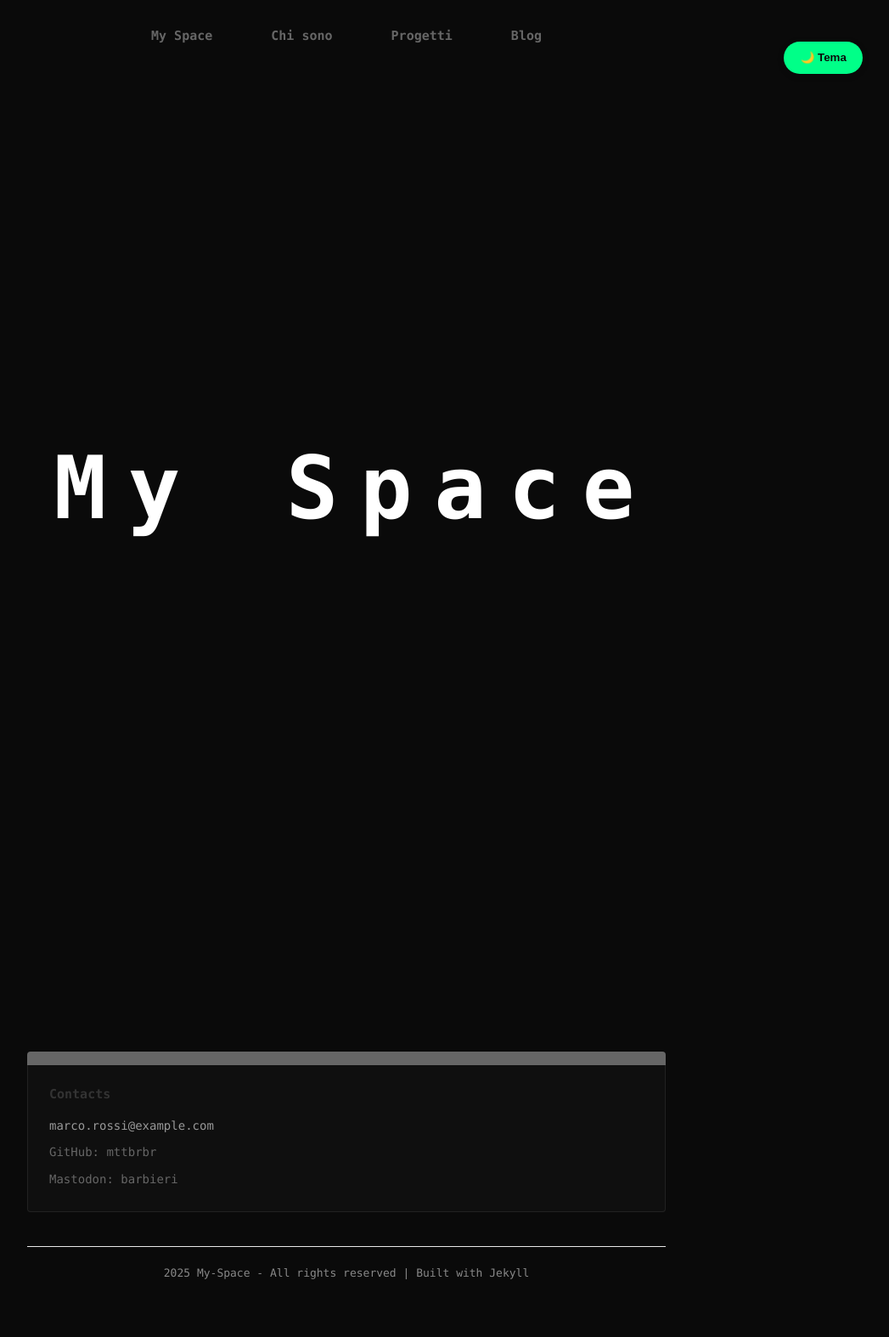
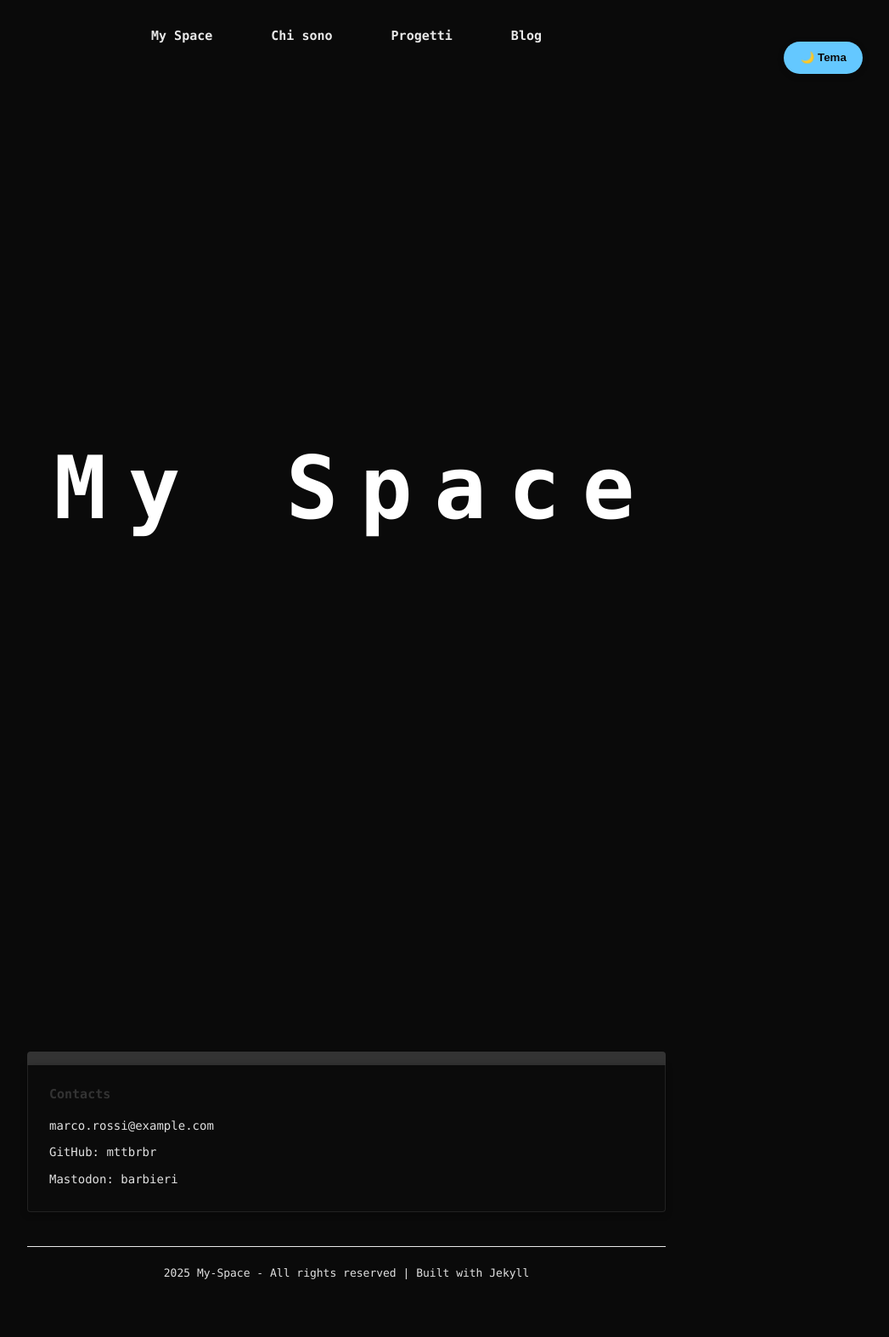
Before and after one commit to mttbrbr/mttbrbr.github.io, a Jekyll site: the page built from index.markdown, in a window 1280 px wide. Shown: the whole page at 85% size, without its empty margins (232-1279 px from the left). Built offline with Jekyll 4.4.1, drawn with Linux system fonts in a browser that asks for light colours; the list of posts is cut into pages by our own code.

Commit message:
Improvmnet of dark theme

```diff
--- a/_sass/custom.scss
+++ b/_sass/custom.scss
@@ -1105,13 +1105,13 @@
     .page-title {
       font-size: 28px !important;
       font-weight: 600 !important;
-      color: #333 !important;
+      color: var(--text-primary) !important; /* sostituito */
       margin: 0 0 15px 0 !important;
       line-height: 1.2;
     }
 
     .page-subtitle {
-      color: #666 !important;
+      color: var(--muted) !important; /* sostituito */
       font-size: 16px;
       margin: 0;
       font-style: italic;
@@ -1124,8 +1124,8 @@
     padding: 20px 0;
 
     .terminal-header {
-      background: #333;
-      color: #fff;
+      background: var(--panel) !important; /* sostituito */
+      color: var(--text-primary) !important; /* sostituito */
       padding: 12px 20px;
       font-size: 14px;
       font-weight: 500;
@@ -1134,11 +1134,12 @@
     }
 
     .terminal-content {
-      background: #f8f8f8;
-      border: 1px solid #e1e1e1;
+      background: var(--terminal-bg) !important; /* sostituito */
+      border: 1px solid var(--border) !important; /* sostituito */
       border-top: none;
       border-radius: 0 0 4px 4px;
       padding: 30px;
+      color: var(--text-primary) !important;
     }
 
     .terminal-output {
@@ -1146,7 +1147,7 @@
 
       > p {
         margin: 0 0 20px 0 !important;
-        color: #666 !important;
+        color: var(--muted) !important; /* sostituito */
         font-size: 15px !important;
         line-height: 1.7 !important;
       }
@@ -1166,7 +1167,7 @@
         height: 80px;
         border-radius: 50%;
         object-fit: cover;
-        border: 2px solid #ddd;
+        border: 2px solid var(--border) !important; /* sostituito */
         display: block;
       }
     }
@@ -1177,7 +1178,7 @@
       .profile-name {
         font-size: 28px !important;
         font-weight: 600 !important;
-        color: #333 !important;
+        color: var(--text-primary) !important; /* sostituito */
         margin: 0 0 10px 0 !important;
         line-height: 1.2;
       }
@@ -1188,11 +1189,11 @@
         p {
           margin: 0 0 6px 0 !important;
           font-size: 15px !important;
-          color: #666 !important;
+          color: var(--muted) !important; /* sostituito */
           line-height: 1.4;
 
           &.profile-field {
-            color: #555 !important;
+            color: var(--text-secondary) !important; /* sostituito */
             font-weight: 500 !important;
           }
         }
@@ -1202,7 +1203,7 @@
         p {
           margin: 0 0 12px 0 !important;
           font-size: 15px !important;
-          color: #555 !important;
+          color: var(--muted-2) !important; /* sostituito */
           line-height: 1.6;
 
           &:last-child {
@@ -1222,7 +1223,7 @@
       h3 {
         font-size: 15px !important;
         font-weight: 600 !important;
-        color: #333 !important;
+        color: var(--text-primary) !important; /* sostituito */
         margin: 0 0 8px 0 !important;
       }
 
@@ -1950,113 +1951,178 @@
   }
 }
 
-/* Theme variables e regole globali per supportare light/dark su tutte le pagine */
+/* Theme variables coerenti e regole base */
 :root {
+  --background: #0a0a0a;
+  --surface: #0f0f0f;
+  --panel: #121212;
+  --text-primary: #f5f7f8; /* resa più chiara rispetto al bianco pieno */
+  --text-secondary: #e1e1e1; /* leggermente più chiaro */
+  --muted: #bfbfbf; /* più leggibile per elementi secondari */
+  --muted-2: #9f9f9f; /* per sottotitoli e descrizioni */
+  --accent-blue: #64c8ff;
+  --accent: var(--accent-blue);
   --hex-green-1: #00ff88;
-  --background: #0a0a0a;
-  --text-primary: #ffffff;
-  --accent-blue: #64c8ff;
-  --surface: #0f0f0f; /* card / panel background */
-  --muted: #999999;   /* secondary text */
-  --muted-2: #666666; /* headings / less prominent */
-  --border: #222222;  /* thin borders */
-  --meta-bg: rgba(255,255,255,0.03);
+  --border: #222222;
+  --meta-bg: rgba(255,255,255,0.04);
   --btn-primary-bg: #333333;
   --btn-primary-color: #ffffff;
-  --btn-secondary-color: #666666;
+  --btn-secondary-color: #bfbfbf;
+  --link-color: #e8e8e8; /* link più visibili */
+  --link-hover: #ffffff;
+  --terminal-bg: #0b0b0b;
+  --card-shadow: rgba(0,0,0,0.30);
 }
 
 body {
-  /* Colori controllati dalle variabili per consentire il toggle globale */
   background: var(--background) !important;
   color: var(--text-primary) !important;
-  transition: background 0.25s, color 0.25s;
+  transition: background 0.3s, color 0.3s;
 }
 
 body.light-theme {
   --background: #f7f7f7;
-  --text-primary: #222222;
   --surface: #ffffff;
+  --panel: #fafafa;
+  --text-primary: #111111;
+  --text-secondary: #444444;
   --muted: #666666;
-  --muted-2: #444444;
+  --muted-2: #888888;
+  --accent-blue: #0077ff;
+  --accent: var(--accent-blue);
+  --hex-green-1: #00c96b;
   --border: #e8e8e8;
   --meta-bg: #f5f5f5;
   --btn-primary-bg: #333333;
   --btn-primary-color: #ffffff;
   --btn-secondary-color: #666666;
-}
-
-/* Apply variables to common components so toggle is global */
-
-/* Headings and main text */
-h1, h2, h3, h4, h5, h6, .page-heading {
-  color: var(--text-primary) !important;
-}
-
-p, li, .post-excerpt, .contact-list li, .footer-bottom p {
-  color: var(--muted) !important;
-}
-
-/* Links and navigation */
-a, a:visited {
-  color: var(--accent-blue) !important;
-}
-
-.site-nav .page-link {
-  color: var(--muted-2) !important;
+  --link-color: #333333;
+  --link-hover: var(--accent-blue);
+  --terminal-bg: #ffffff;
+  --card-shadow: rgba(0,0,0,0.06);
+}
+
+/* Forzo alcuni componenti a usare le variabili, così il toggle influisce ovunque */
+.site-nav .page-link, .site-nav a {
+  color: var(--link-color) !important;
 }
 .site-nav .page-link:hover {
-  color: var(--text-primary) !important;
-}
-
-/* Header */
-.site-header {
-  background: transparent !important;
-  color: var(--text-primary) !important;
-}
-
-.site-header .site-title {
-  color: var(--text-primary) !important;
-}
-
-/* Terminal / card sections */
-.terminal-content {
-  background: var(--surface) !important;
+  color: var(--link-hover) !important;
+}
+
+.terminal-section .terminal-content {
+  background: var(--terminal-bg) !important;
   border-color: var(--border) !important;
   color: var(--text-primary) !important;
-}
-
-.terminal-header {
-  background: var(--muted-2) !important;
-  color: var(--surface) !important;
-}
-
-/* Footer */
-.site-footer {
-  background: transparent !important;
+  box-shadow: 0 2px 8px var(--card-shadow);
+}
+
+.projects .projects-list .project-block {
+  background: var(--surface) !important;
+  border: 1px solid var(--border) !important;
+  box-shadow: 0 2px 6px var(--card-shadow);
+  color: var(--text-primary) !important;
+}
+
+.projects .projects-list .project-block .project-description {
+  color: var(--muted-2) !important;
+}
+
+.site-footer .footer-bottom p {
   color: var(--muted) !important;
 }
 
-.footer-bottom p {
-  color: var(--muted) !important;
-}
-
-/* Buttons / accent */
-.control-button, #theme-toggle {
-  background: var(--hex-green-1) !important;
-  color: var(--background) !important;
-}
-
-/* Code blocks and pre */
-pre, code {
-  background: var(--surface) !important;
+/* Assicuro che i link principali usino il colore di tema */
+a, .page-link {
+  color: var(--link-color) !important;
+}
+a:hover, .page-link:hover {
+  color: var(--link-hover) !important;
+}
+
+/* Migliora la leggibilità nel tema scuro: forzo testi e componenti a usare le variabili di colore */
+body:not(.light-theme) {
+  color: var(--text-primary) !important;
+}
+
+body:not(.light-theme) h1,
+body:not(.light-theme) h2,
+body:not(.light-theme) h3,
+body:not(.light-theme) h4,
+body:not(.light-theme) h5,
+body:not(.light-theme) h6 {
+  color: var(--text-primary) !important;
+}
+
+body:not(.light-theme) p,
+body:not(.light-theme) li,
+body:not(.light-theme) .post-excerpt,
+body:not(.light-theme) .project-description,
+body:not(.light-theme) .profile-details p,
+body:not(.light-theme) .terminal-section .terminal-content,
+body:not(.light-theme) .site-footer,
+body:not(.light-theme) .footer-bottom p,
+body:not(.light-theme) .contact-list li {
+  color: var(--text-secondary) !important;
+}
+
+/* Link e nav */
+body:not(.light-theme) .site-nav .page-link,
+body:not(.light-theme) a,
+body:not(.light-theme) .page-link,
+body:not(.light-theme) .project-title a {
+  color: var(--link-color) !important;
+}
+body:not(.light-theme) a:hover,
+body:not(.light-theme) .page-link:hover,
+body:not(.light-theme) .project-title a:hover {
+  color: var(--link-hover) !important;
+}
+
+/* Projects specific */
+body:not(.light-theme) .projects .projects-list .project-block {
   color: var(--text-primary) !important;
   border-color: var(--border) !important;
-}
-
-/* Ensure forms/inputs follow theme if any */
-input, textarea, select {
   background: var(--surface) !important;
+}
+body:not(.light-theme) .projects .projects-list .project-block .project-description {
+  color: var(--muted-2) !important;
+}
+body:not(.light-theme) .projects .projects-list .project-block .project-meta .project-date {
+  color: var(--muted) !important;
+}
+body:not(.light-theme) .projects .projects-list .project-block .project-actions .btn-link {
+  color: var(--btn-secondary-color) !important;
+  border-color: var(--border) !important;
+}
+body:not(.light-theme) .projects .projects-list .project-block .project-actions .btn-view {
+  color: var(--btn-primary-color) !important;
+  background: var(--btn-primary-bg) !important;
+}
+
+/* Header / footer */
+body:not(.light-theme) .site-header .site-nav .page-link {
+  color: var(--link-color) !important;
+}
+body:not(.light-theme) .site-footer,
+body:not(.light-theme) .site-footer p,
+body:not(.light-theme) .site-footer a {
+  color: var(--text-secondary) !important;
+}
+
+/* Titoli coerenti per Projects e Blog (usano --text-primary per essere chiari in entrambi i temi) */
+.projects .projects-list .project-block .project-header .project-title,
+.projects .projects-list .project-block .project-header .project-title a {
   color: var(--text-primary) !important;
-  border: 1px solid var(--border) !important;
-}
+}
+
+.blog .page-header .page-title,
+.blog .posts-list .post-preview .post-title,
+.blog .page-header .page-subtitle {
+  color: var(--text-primary) !important;
+}
+
+/* fallback: tutti i page-title principali */
+.page-title {
+  color: var(--text-primary) !important;
+}
```
